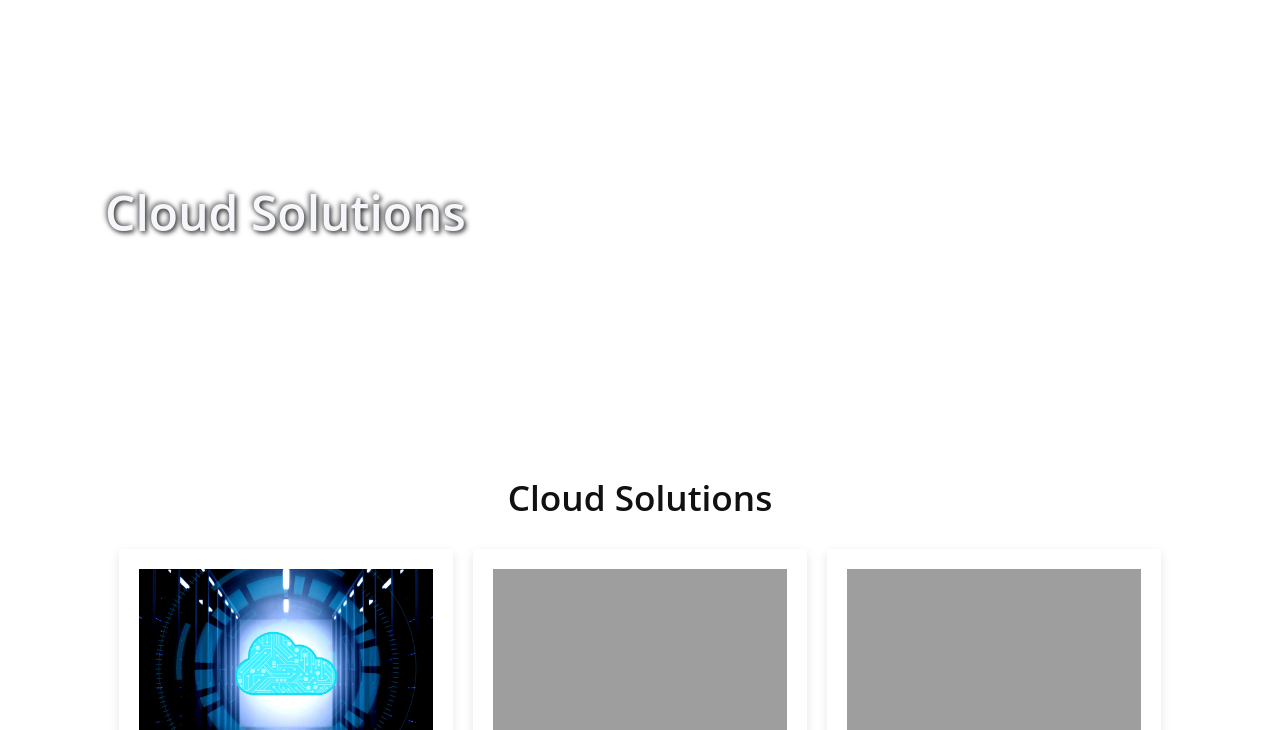
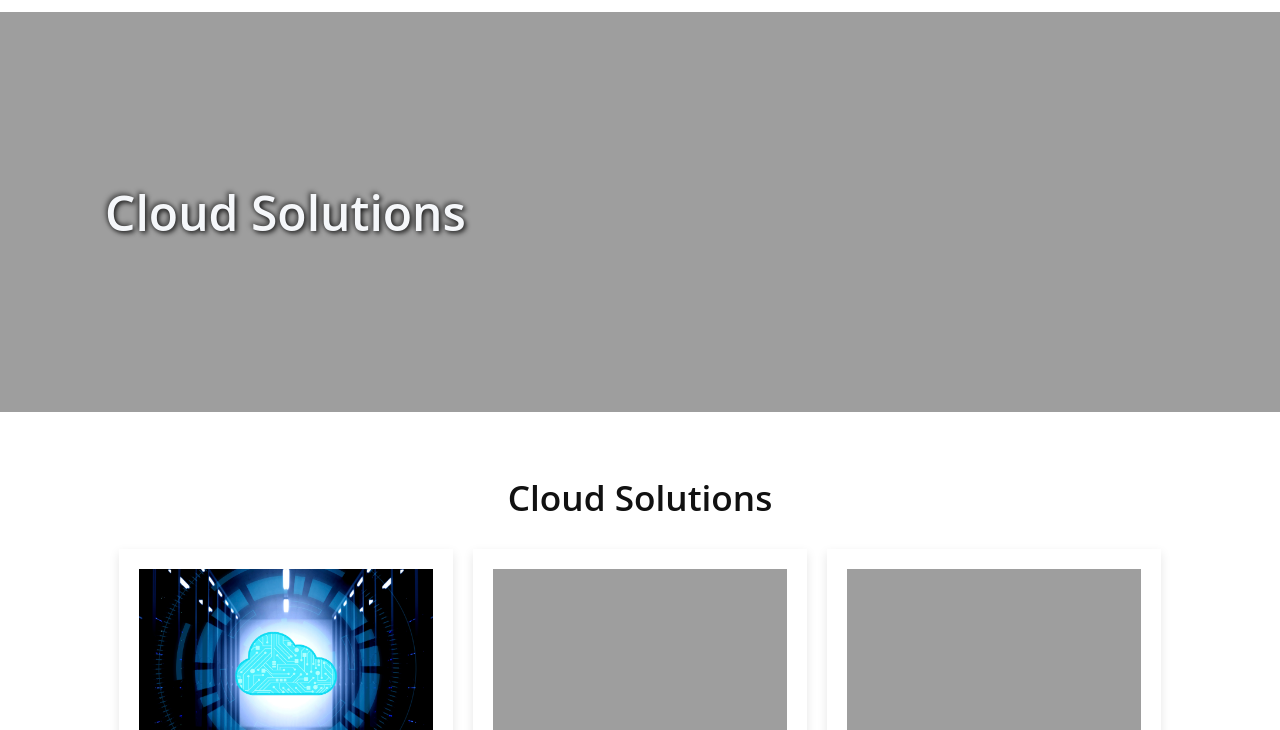
Before and after one commit to kavyarajannna/hashxpert91, a plain HTML site: page CloudSolutions.html in a window 1280 px wide. Shown: the part 70-800 px from the top of the page. Drawn offline with nearby package versions, Linux system fonts and the light colour scheme; the site is published under a folder, as on GitHub Pages, so addresses that start at the root find nothing.

Commit message:
Update CloudSolutions.html

```diff
--- a/CloudSolutions.html
+++ b/CloudSolutions.html
@@ -474,7 +474,7 @@
 
     /* Hero Section Styles */
     .hero {
-        background: url('/cloudheader1.jpg') no-repeat center center/cover;
+        background: url('cloudheader1.jpg') no-repeat center center/cover;
         height: 400px;
         display: flex;
         align-items: center;
```
